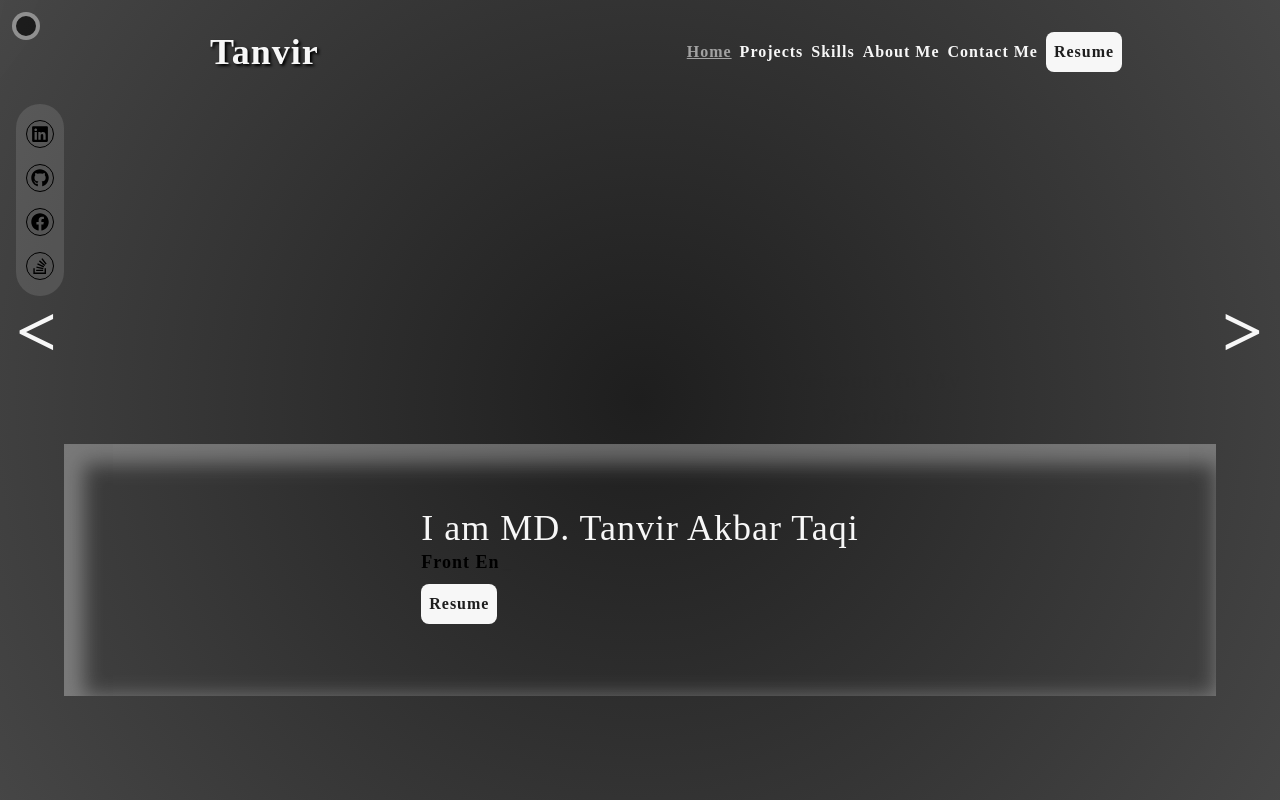
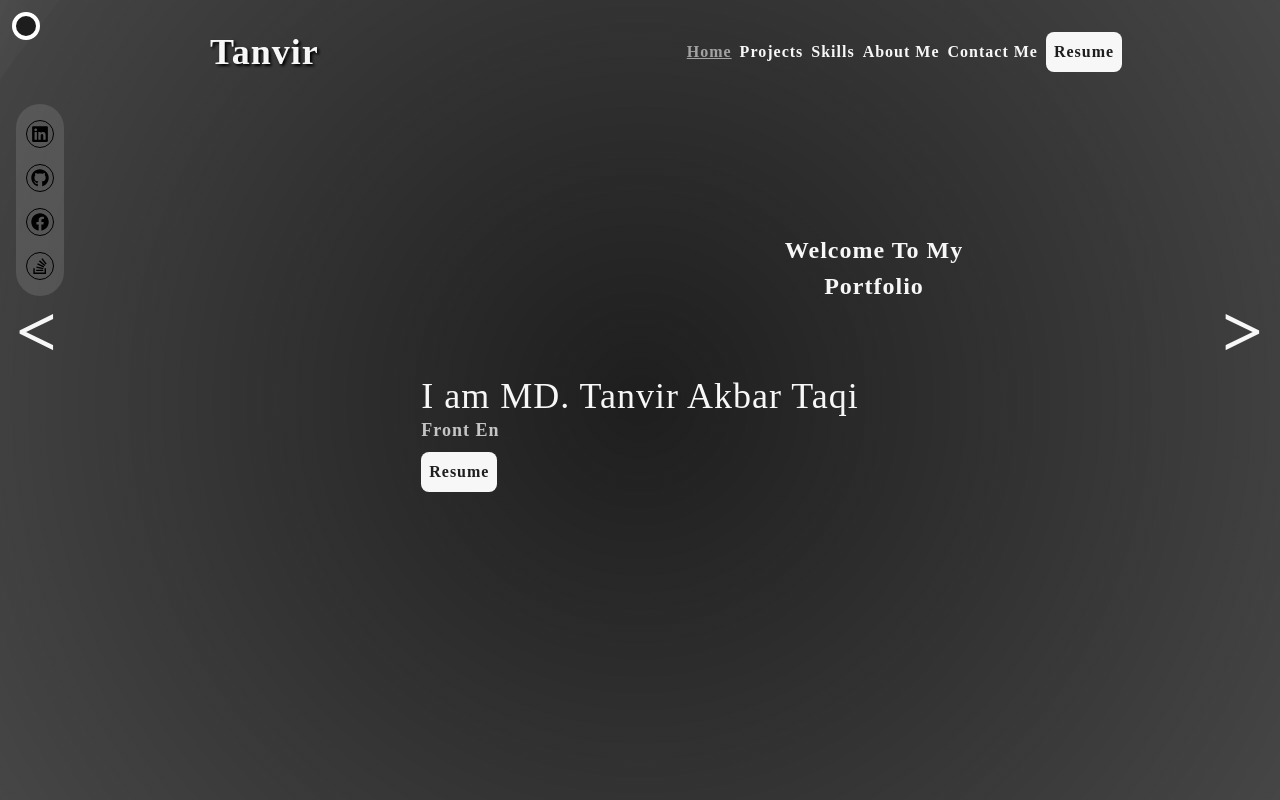
Before and after one commit to tanvir-taqi/tanvir-taqi-portfolio, a React (Create React App) app: page / in a window 1280 px wide. Built offline with nearby package versions, Linux system fonts and the light colour scheme; a web font is replaced by a local one.

Commit message:
fixing ui

```diff
--- a/src/App.css
+++ b/src/App.css
@@ -4,7 +4,7 @@
   width:28px;
   height: 28px;
   background: rgba(0, 0, 0, 0.596);
-  border: 4px solid rgba(255, 255, 255, 0.514);
+  border: 4px solid rgb(255, 255, 255);
   position: fixed;
   border-radius: 50%;
   z-index: 999;
@@ -15,7 +15,7 @@
   height: 0.001px;
   min-width: 100%;
   /* transform: rotate(100deg); */
-  box-shadow: 1200px 800px 600px 200px #f7f7f710;
+  box-shadow: 1200px 800px 600px 200px #f7f7f73f;
   animation: bgLight;
   animation-duration: 20s;
   z-index: -999;
@@ -35,10 +35,11 @@
   }
 }
 .lightLine2{
+
   height: 0.001px;
   min-width: 100%;
   /* transform: rotate(100deg); */
-  box-shadow: 1200px 800px 600px 200px #f7f7f710;
+  box-shadow: 1200px 800px 600px 200px #f7f7f73f;
   animation: bgLight2;
   animation-duration: 20s;
   z-index: -999;
--- a/src/App.js
+++ b/src/App.js
@@ -44,7 +44,7 @@ function App() {
 
       <Router>
       <motion.div
-      className='cursor hidden md:block'
+      className={`cursor hidden md:block `}
       variants={variants}
       animate="default"
       ></motion.div>
--- a/src/components/About/About.js
+++ b/src/components/About/About.js
@@ -25,9 +25,9 @@ const About = () => {
             leftLink='/skills'
             rightLink='/contact'
             ></ArrowNav>
-          <div>
+          <div className='pt-16'>
             <h1 className='text-5xl font-bold text-center  my-10'>About Me</h1>
-            <p className='banner-box border md:p-20 p-6 md:m-16 flex text-base tracking-wider items-center justify-center'>
+            <p className=' md:p-20 p-6 md:m-16 flex text-base tracking-wider items-center justify-center'>
             <Typewriter
                         words={[about]}
                         loop={1}
--- a/src/components/Contact/Contact.js
+++ b/src/components/Contact/Contact.js
@@ -29,7 +29,7 @@ const Contact = () => {
 
     useEffect(() => {
         window.scrollTo(0, 0)
-    }, [])
+    },[])
 
     return (
         <motion.div initial={{ opacity: 0, scaleX: 0.5 }}
@@ -41,7 +41,7 @@ const Contact = () => {
                     rightLink='/'
                 ></ArrowNav>
 
-                <div className='relative flex justify-center md:mx-16 '>
+                <div className='relative flex justify-center md:mx-16 pt-16'>
                     <div className='md:w-3/4 w-full pb-12'>
                         <h1 className='text-5xl font-bold text-center  my-10'>Contact Me</h1>
                         <p className='text-lg'>{emailMsg}</p>
--- a/src/components/Home/Home.css
+++ b/src/components/Home/Home.css
@@ -8,10 +8,10 @@
     display: flex;
     justify-content: end;
     align-items: center;
-    border: 2px solid #f7f7f71c;
+    /* border: 2px solid #f7f7f71c; */
     width: 80%;
     transition: all 3s ease-in;
-    animation: welcome 3s ease-in 1s ;
+    animation: welcome 2s ease-in 1s ;
     font-family: 'Rubik Vinyl', cursive;
     font-size: 24px;
     height: fit-content;
@@ -41,6 +41,6 @@
 }
 
 .banner-box{
-    box-shadow: inset 10px 10px 20px 10px #f7f7f754;
+    /* box-shadow: inset 10px 10px 20px 10px #f7f7f754; */
 
 }
--- a/src/components/Home/Home.js
+++ b/src/components/Home/Home.js
@@ -26,7 +26,7 @@ const Home = () => {
             leftLink='/contact'
             rightLink='/projects'
             ></ArrowNav>
-            <div className='flex welcome-msg-box relative '>
+            <div className='flex welcome-msg-box relative mt-16  '>
                 <div className='welcome-msg'>
                     <h1 className=''>Welcome To My </h1>
                     <h1>Portfolio</h1>
@@ -35,7 +35,7 @@ const Home = () => {
             <div className='banner-box border-[#f7f7f7d5] md:p-16 p-6 md:mx-16 mt-2 flex items-center justify-center'>
                 <div>
                     <h1 className='text-4xl text-[#f7f7f7'>I am MD. Tanvir Akbar Taqi</h1>
-                    <h1 className='text-lg text-black font-bold'><Typewriter
+                    <h1 className='text-lg text-[#c5c5c5] font-bold'><Typewriter
                         words={['Web Developer', "Front End Developer", "MERN Stack Developer", "React.JS Developer"]}
                         loop={false}
                         cursor
@@ -44,7 +44,7 @@ const Home = () => {
                         deleteSpeed={50}
                         delaySpeed={800}
                     ></Typewriter></h1>
-                    <button className='bg-[#f7f7f7] text-[#1e1e1e] hover:text-black hover:bg-[#f7f7f762] font-bold my-2 rounded-lg p-2' onClick={()=>openInNewTab("https://drive.google.com/file/d/1PtJ6KrvqK9xbBWcq8H9yMiMNt_zBOW3S/view?usp=sharing") }>Resume</button>
+                    <button className='bg-[#f7f7f7] text-[#1e1e1e]  hover:text-black hover:bg-[#f7f7f762] font-bold my-2 rounded-lg p-2' onClick={()=>openInNewTab("https://drive.google.com/file/d/1PtJ6KrvqK9xbBWcq8H9yMiMNt_zBOW3S/view?usp=sharing") }>Resume</button>
 
                 </div>
             </div>
--- a/src/components/Projects/Projects.js
+++ b/src/components/Projects/Projects.js
@@ -40,7 +40,7 @@ const Projects = () => {
             rightLink='/skills'
             ></ArrowNav>
 
-        <div className='flex justify-center flex-col md:mx-16  pb-12'>
+        <div className='flex justify-center flex-col md:mx-16  pb-12 pt-16'>
                 <h1 className='text-5xl font-bold text-center  my-10'>Projects</h1>
             <div className='grid grid-cols-1 md:grid-cols-3 m-auto  md:gap-20 '>
             {
@@ -51,6 +51,7 @@ const Projects = () => {
                 ></SingleProject>)
             }
         </div>
+
         </div>
         </div>
         </motion.div>
--- a/src/components/Projects/SingleProject.css
+++ b/src/components/Projects/SingleProject.css
@@ -10,3 +10,42 @@
     color: #f7f7f7;
 
 }
+
+.scanner{
+    height: 1px;
+    min-width: 100%;
+    position: absolute;
+    top: 0;
+    opacity: 0;
+    left: 0;
+    z-index: 999;
+    background: rgb(255, 255, 255);
+
+    display: none;
+}
+
+
+.project-card:hover .scanner {
+    display: block;
+    animation: scanDetails;
+    animation-duration: 3s;
+   animation-delay: 1s;
+    animation-timing-function: ease-in-out;
+    animation-iteration-count: 1;
+}
+
+@keyframes scanDetails {
+    0%{
+        top: 0;
+        opacity: 1;
+    }
+
+    50%{
+        top: 100%;
+        opacity: 0.5;
+    }
+    100%{
+        top: 0%;
+        opacity: 0;
+    }
+}
--- a/src/components/Projects/SingleProject.js
+++ b/src/components/Projects/SingleProject.js
@@ -12,6 +12,8 @@ const SingleProject = ({ project ,openInProject}) => {
                     alt=''
                 />
                 <div className='project-details absolute inset-0 px-6 py-4 transition-opacity duration-200 bg-opacity-90 opacity-0 hover:opacity-100'>
+
+                    <div className='project-details-content'>
                     <p className='mb-4 text-lg font-bold '>{name}</p>
                     <br />
                     <p className='text-base font-semibold tracking-wide '>{subtype}</p>
@@ -21,6 +23,8 @@ const SingleProject = ({ project ,openInProject}) => {
                     <p className='text-sm tracking-wide '>Technologies : {
                         technology.map((tech, index) => <li key={index} > {tech}</li>)
                     }</p>
+                    </div>
+                    <div className="scanner"></div>
                 </div>
             </div>
         </div>
--- a/src/components/Social/Social.js
+++ b/src/components/Social/Social.js
@@ -3,7 +3,7 @@ import { FaFacebook, FaGithub, FaLinkedin, FaStackOverflow } from "react-icons/f
 
 const Social = () => {
     return (
-        <div className='mx-4 '>
+        <div className='mx-4 absolute z-50 '>
             <ul className='list-none flex  justify-center items-center flex-row md:flex-col md:w-12 bg-[#f7f7f71f] w-full md:h-48 rounded-full'>
                 <li className='mx-4 my-2 border border-black rounded-full flex items-center p-1 text-black hover:border-[#f7f7f7]'><a className='text-lg   ' href="https://www.linkedin.com/in/tanvir-taqi/"><FaLinkedin></FaLinkedin></a></li>
                 <li className='mx-4 my-2 border border-black rounded-full flex items-center p-1 text-black hover:border-[#f7f7f7]'><a className='text-lg   ' href="https://github.com/tanvir-taqi"><FaGithub></FaGithub></a></li>
--- a/src/index.css
+++ b/src/index.css
@@ -8,6 +8,7 @@
 
   margin: 0;
   padding: 0;
+  mix-blend-mode: luminosity;
 }
 body {
   min-height: 100vh;
```
